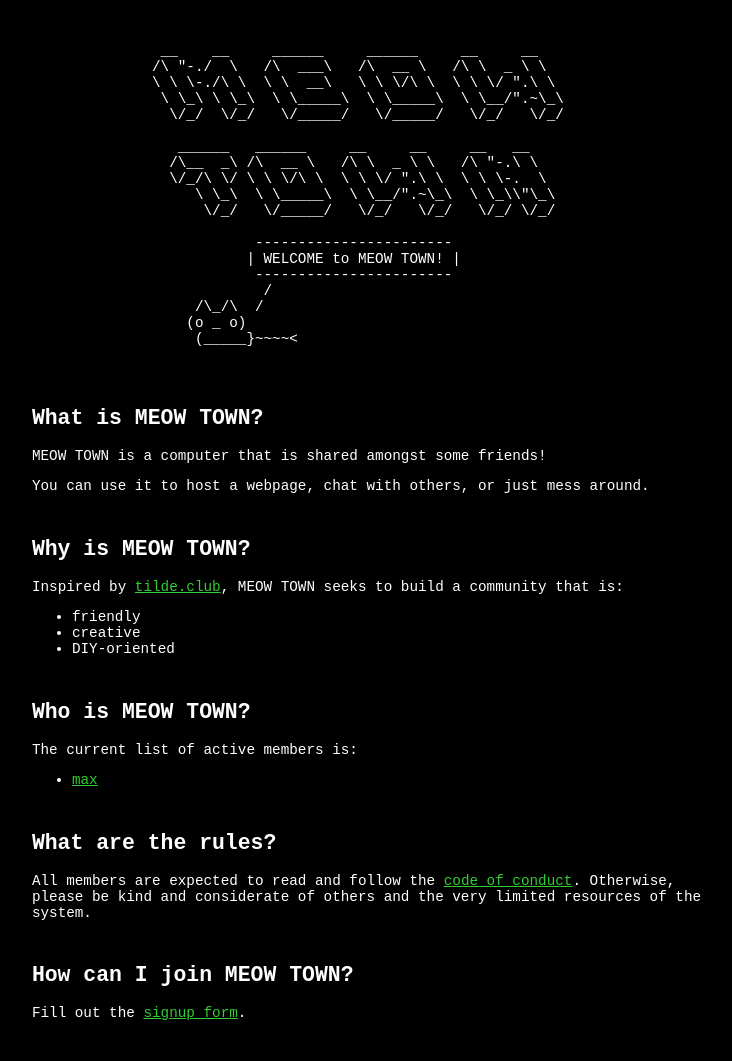
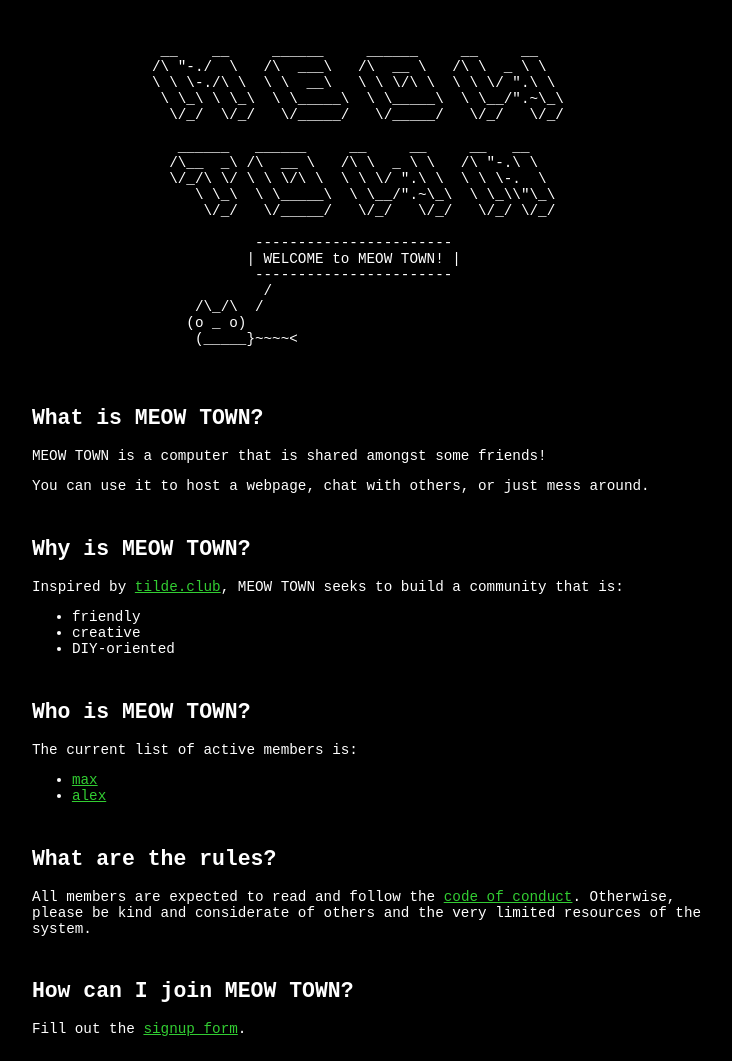
Before and after one commit to mxhold/meow.town, a plain HTML site: page files/www/index.html in a window 1280 px wide. Shown: the top 1061 px of the page, without its empty margins (11-743 px from the left). Drawn offline with Linux system fonts and the light colour scheme.

Commit message:
Add Alex

```diff
--- a/files/www/index.html
+++ b/files/www/index.html
@@ -77,6 +77,7 @@
 
     <ul>
       <li><a href="~max">max</a></li>
+      <li><a href="~alex">alex</a></li>
     </ul>
 
     <h2 id="rules">
```
